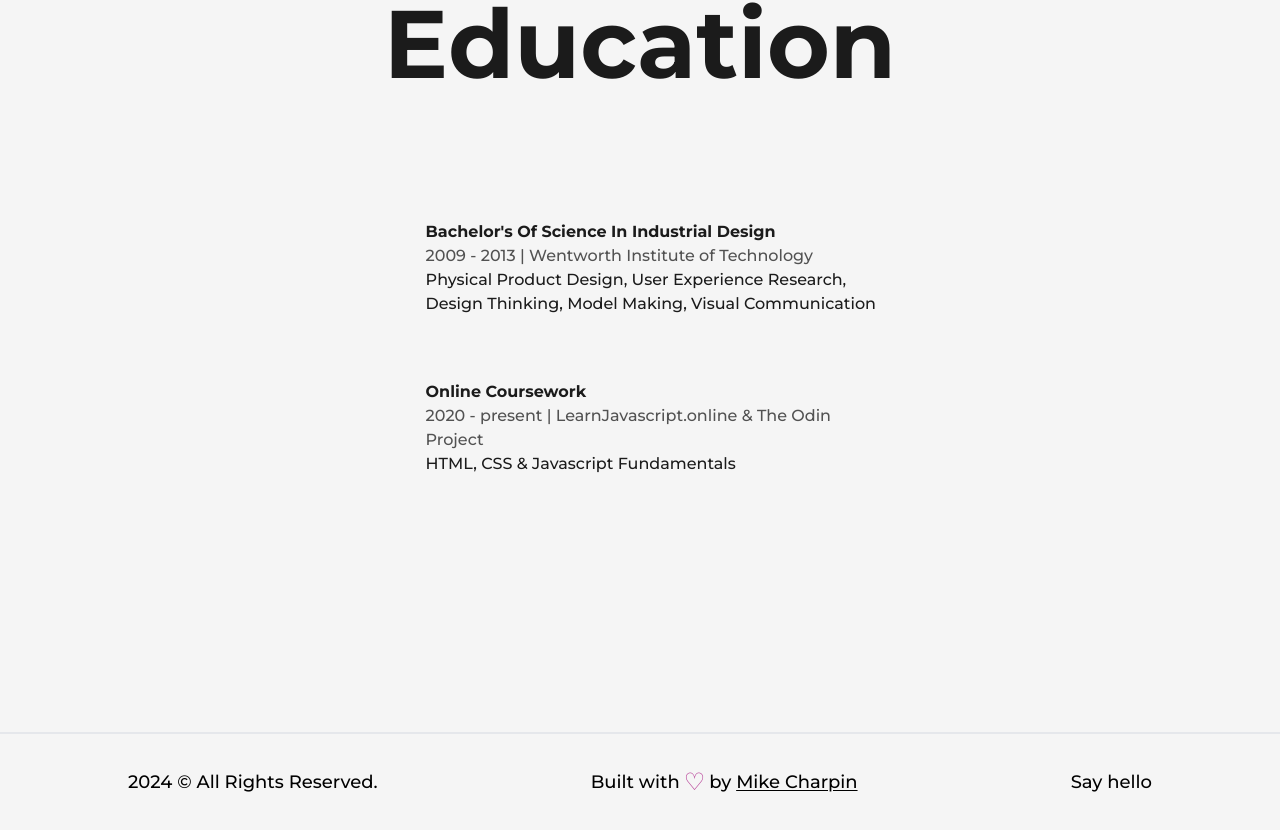
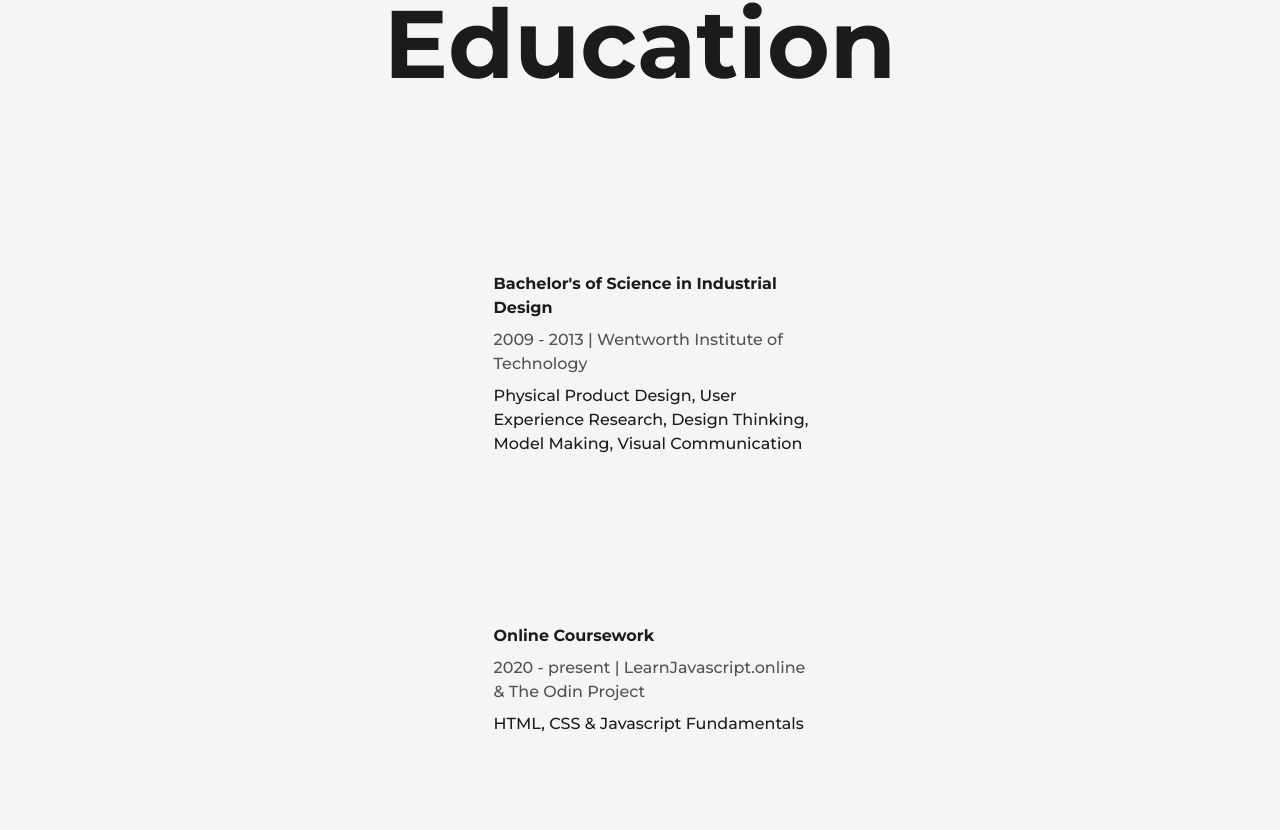
Before and after one commit to DeadChannelDice/nextJS-portfolio, a Next.js app: page / in a window 1280 px wide. Shown: the part 3520-4350 px from the top of the page. Built offline with nearby package versions, Linux system fonts and the light colour scheme.

Commit message:
Refining design. Making responsive.

```diff
--- a/src/components/Education.js
+++ b/src/components/Education.js
@@ -6,23 +6,25 @@ import LiIcon from './LiIcon'
 const Details = ({type, time, place, info}) => {
     const ref = useRef(null)
     return (
-        <li ref={ref} className='my-8 first:mt-0 last:mb-0 w-[60%] mx-auto flex flex-col items-start justify-between'>
 
+        <li ref={ref}
+            className='
+            my-8 first:mt-0 last:mb-0 w-[60%] mx-auto flex flex-col items-start justify-between
+            border-4 border-transparent py-10 px-16 rounded-xl
+            dark:border-4 darK:border-solid dark:border-primaryDark/75 xs:w-full sm:w-full'>
             {/* <LiIcon reference={ref}/> */}
             <motion.div
             initial={{y:50}}
             whileInView={{y:0}}
             transition={{duration: 1, type:"spring"}}
             >
-                <h3 className='capitalize font-bold font-2xl' >{type}</h3>
-                <span className='capitaize font-medium text-dark/75 dark:text-light/50'>
+                <h3 className='font-bold font-2xl py-2' >{type}</h3>
+                <span className='capitaize font-medium text-dark/75 dark:text-light/50 py-2'>
                     {time} | {place}
                 </span>
-
-                <p className='font-medium w-full '>
+                <p className='font-medium w-full py-2 '>
                     {info}
                 </p>
-
             </motion.div>
         </li>
     )
@@ -39,11 +41,11 @@ const Education = () => {
 
   return (
     <div className='my-32'>
-        <h2 className="font-bold text-8xl mb-32 w-full text-center">
+        <h2 className="font-bold text-8xl mb-32 w-full text-center  sm:text-6xl xs:text-4xl ">
             Education
         </h2>
 
-        <div ref={ref} className='w-[75%] mx-auto relative'>
+        <div ref={ref} className='w-[75%] mx-auto relative xs:w-full sm:w-full md:w-full'>
 
             {/* <motion.div
                 style={{scaleY: scrollYProgress}}
```
